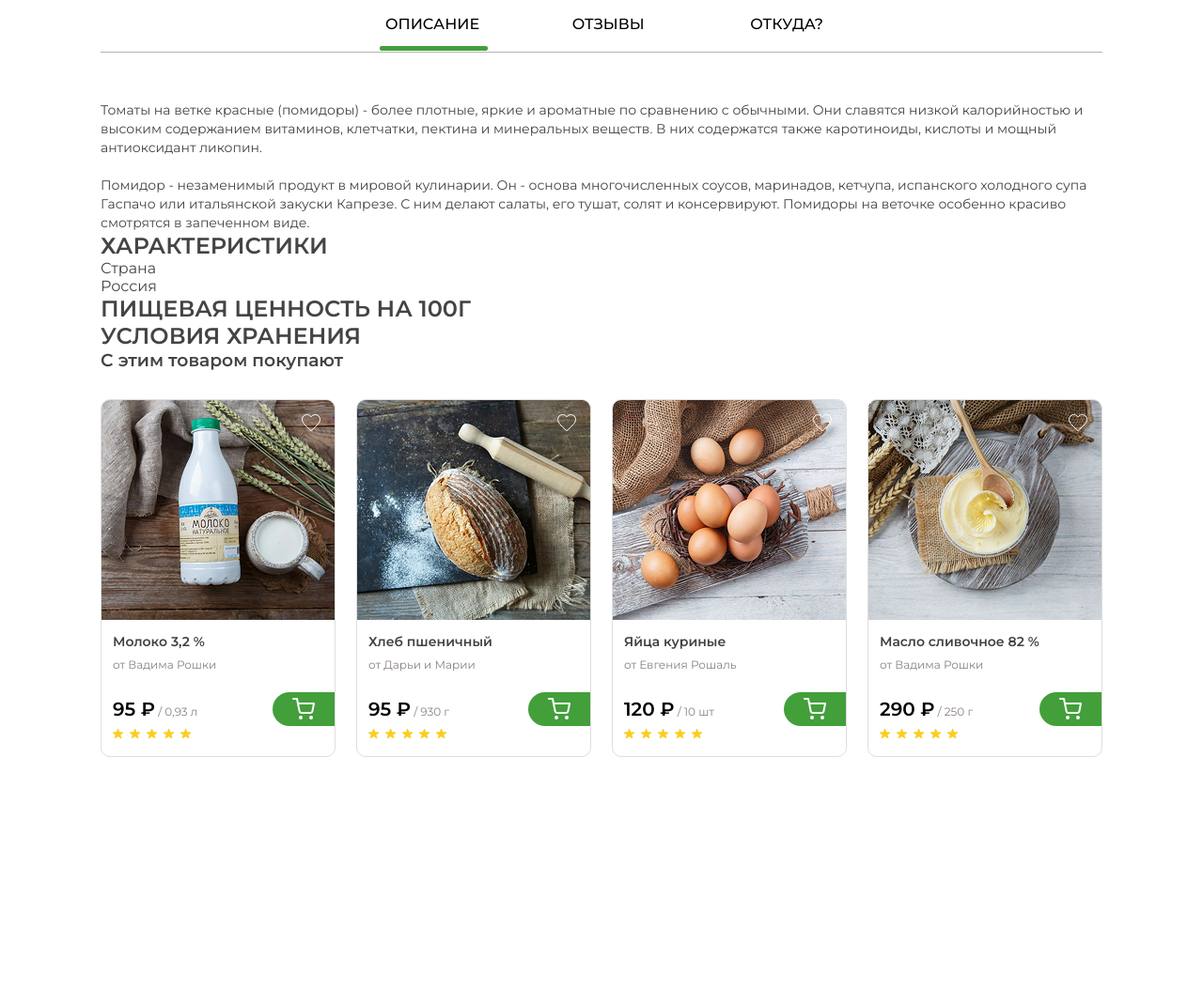
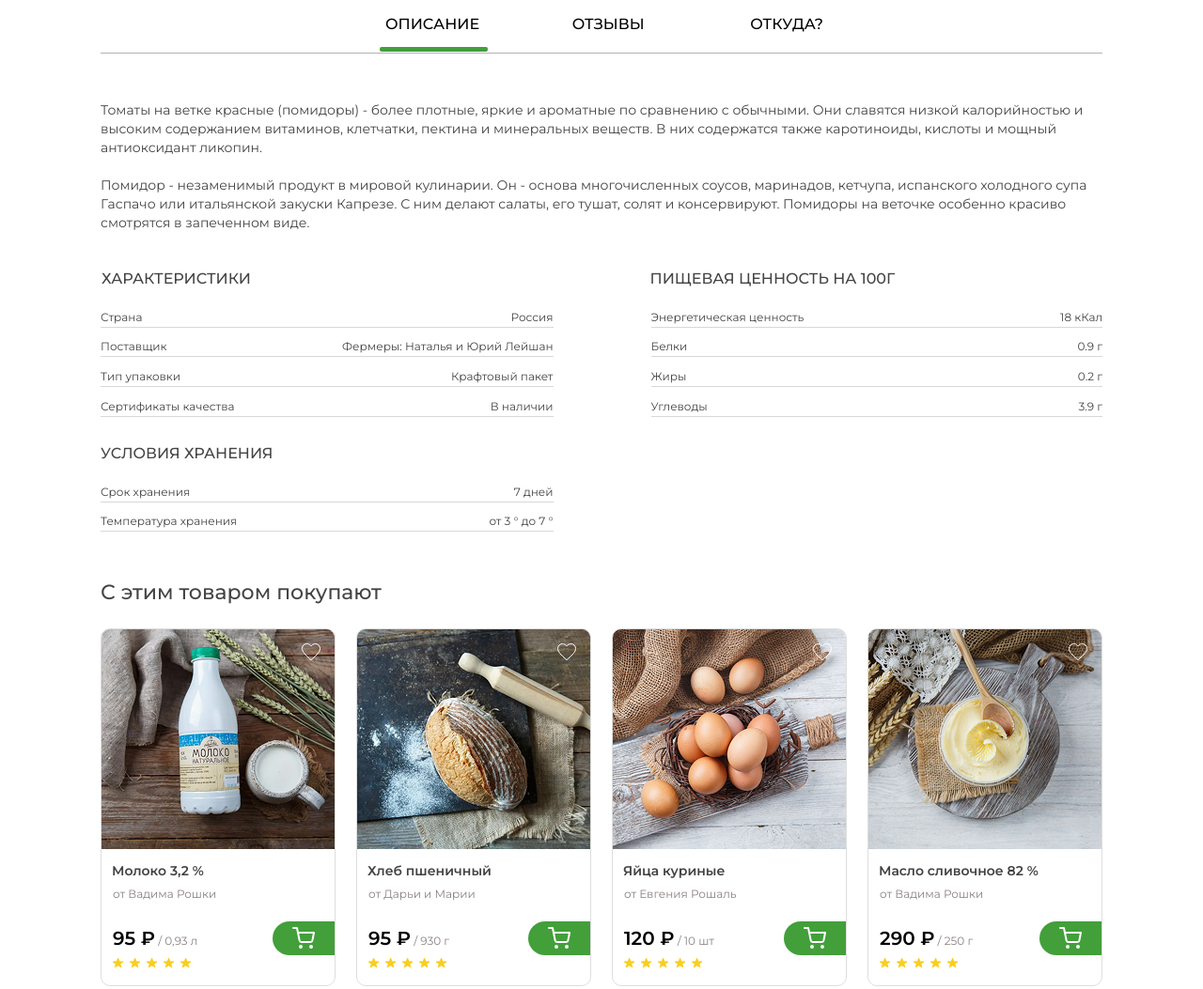
Before and after one commit to PolliSun/product-tabs, a website built with Vite: page index.html in a window 1280 px wide. Shown: the whole page at 94% size. Before the commit the page ends 822 px from the top, so only its background shows below. Built offline with nearby package versions, Linux system fonts and the light colour scheme.

Commit message:
feat: Добавлены все страницы и описаны все стили для ПК расширения

```diff
--- a/index.html
+++ b/index.html
@@ -44,19 +44,59 @@
 
           <div class="table">
             <div class="table__characteristics">
-              <h2 class="table__characteristics-title">ХАРАКТЕРИСТИКИ</h2>
-              <ul>
-                <li>
-                  <p>Страна</p>
-                  <p>Россия</p>
+              <h2 class="table__title">ХАРАКТЕРИСТИКИ</h2>
+              <ul class="table__list">
+                <li class="table__list-item">
+                  <p class="table__list-text">Страна</p>
+                  <p class="table__list-text">Россия</p>
+                </li>
+                <li class="table__list-item">
+                  <p class="table__list-text">Поставщик</p>
+                  <p class="table__list-text">Фермеры: Наталья и Юрий Лейшан</p>
+                </li>
+                <li class="table__list-item">
+                  <p class="table__list-text">Тип упаковки</p>
+                  <p class="table__list-text">Крафтовый пакет</p>
+                </li>
+                <li class="table__list-item">
+                  <p class="table__list-text">Сертификаты качества</p>
+                  <p class="table__list-text">В наличии</p>
                 </li>
               </ul>
             </div>
             <div class="table__nutritional">
               <h2 class="table__title">ПИЩЕВАЯ ЦЕННОСТЬ НА 100Г</h2>
+              <ul class="table__list">
+                <li class="table__list-item">
+                  <p class="table__list-text">Энергетическая ценность</p>
+                  <p class="table__list-text">18 кКал</p>
+                </li>
+                <li class="table__list-item">
+                  <p class="table__list-text">Белки</p>
+                  <p class="table__list-text">0.9 г</p>
+                </li>
+                <li class="table__list-item">
+                  <p class="table__list-text">Жиры</p>
+                  <p class="table__list-text">0.2 г</p>
+                </li>
+                <li class="table__list-item">
+                  <p class="table__list-text">Углеводы</p>
+                  <p class="table__list-text">3.9 г</p>
+                </li>
+              </ul>
             </div>
             <div class="table__storage">
               <h2 class="table__title">УСЛОВИЯ ХРАНЕНИЯ</h2>
+              <ul class="table__list">
+                <li class="table__list-item">
+                  <p class="table__list-text">Срок хранения</p>
+                  <p class="table__list-text">7 дней</p>
+                </li>
+                <li class="table__list-item">
+                  <p class="table__list-text">Температура хранения</p>
+                  <p class="table__list-text">от 3 ° до 7 °</p>
+                </li>
+              </ul>
             </div>
           </div>
 
--- a/src/blocks/card/__name/card__name.css
+++ b/src/blocks/card/__name/card__name.css
@@ -3,4 +3,5 @@
   font-size: 14px;
   line-height: 18px;
   color: #424141;
+  margin-left: -1px;
 }
--- a/src/blocks/cards/__title/cards__title.css
+++ b/src/blocks/cards/__title/cards__title.css
@@ -1,3 +1,6 @@
 .cards__title {
-    margin-bottom: 30px;
+    margin-bottom: 28px;
+    font-weight: 500;
+    font-size: 22px;
+    line-height: 20px;
 }
--- a/src/blocks/description/__content/description__content.css
+++ b/src/blocks/description/__content/description__content.css
@@ -0,0 +1,3 @@
+.description__content {
+  margin-top: 50px;
+}
--- a/src/blocks/description/description.css
+++ b/src/blocks/description/description.css
@@ -1,5 +1,2 @@
 @import url('./__info/description__info.css');
-
-.description {
-    margin-top: 51px;
-}
+@import url('./__content/description__content.css');
--- a/src/blocks/header/header.css
+++ b/src/blocks/header/header.css
@@ -1,3 +1,3 @@
 .header {
-  border-bottom: 0.5px solid #b2b2b2;
+  border-bottom: 0.5px solid rgba(178, 178, 178, 1);
 }
--- a/src/blocks/origin/__actions/origin__actions.css
+++ b/src/blocks/origin/__actions/origin__actions.css
@@ -9,7 +9,7 @@
   font-weight: 500;
   font-size: 14px;
   line-height: 20px;
-  padding: 10px 0;
+  padding: 9px 0;
   border-radius: 5px;
   width: 100%;
   display: flex;
--- a/src/blocks/origin/__content/origin__content.css
+++ b/src/blocks/origin/__content/origin__content.css
@@ -1,5 +1,5 @@
 .origin__content {
     display: flex;
-    margin-top: 49px;
+    margin-top: 48px;
     justify-content: space-between;
 }
--- a/src/blocks/origin/__image/origin__image.css
+++ b/src/blocks/origin/__image/origin__image.css
@@ -2,7 +2,7 @@
   width: 376px;
   height: 267px;
   border-radius: 5px;
-  margin-bottom: 25px;
+  margin-bottom: 26px;
   object-fit: cover;
   object-position: top;
 }
--- a/src/blocks/reviews/__button/reviews__button.css
+++ b/src/blocks/reviews/__button/reviews__button.css
@@ -1,5 +1,5 @@
 .reviews__button {
-  margin-top: 33px;
+  margin-top: 34px;
   padding: 10px 18px;
   background-color: #429f3a;
   color: #fff;
--- a/src/blocks/reviews/__content/reviews__content.css
+++ b/src/blocks/reviews/__content/reviews__content.css
@@ -2,5 +2,5 @@
     display: flex;
     flex-direction: column;
     width: 50%;
-    margin-top: 53px;
+    margin-top: 52px;
 }
--- /dev/null
+++ b/src/blocks/table/__characteristics/table__characteristics.css
@@ -0,0 +1,3 @@
+.table__characteristics .table__title {
+    margin-left: 1px;
+}
--- /dev/null
+++ b/src/blocks/table/__list/table__list.css
@@ -0,0 +1,22 @@
+.table__list {
+  display: flex;
+  flex-direction: column;
+  gap: 10px;
+}
+
+.table__list-item {
+  display: flex;
+  justify-content: space-between;
+  border-bottom: 0.5px solid rgba(178, 178, 178, 0.5);
+}
+
+.table__list-item:nth-of-type(2),
+.table__list-item:nth-of-type(3) {
+  margin-bottom: 1px;
+}
+
+.table__list-text {
+  font-size: 12px;
+  font-weight: normal;
+  line-height: 20px;
+}
--- /dev/null
+++ b/src/blocks/table/__nutritional/table__nutritional.css
@@ -0,0 +1,3 @@
+.table__nutritional .table__list {
+    margin-left: 1px;
+}
--- /dev/null
+++ b/src/blocks/table/__title/table__title.css
@@ -0,0 +1,6 @@
+.table__title {
+    font-size: 16px;
+    font-weight: 500;
+    line-height: 20px;
+    margin-bottom: 21px;
+}
--- /dev/null
+++ b/src/blocks/table/table.css
@@ -0,0 +1,13 @@
+@import url('./__characteristics/table__characteristics.css');
+@import url('./__list/table__list.css');
+@import url('./__title/table__title.css');
+@import url('./__nutritional/table__nutritional.css');
+
+.table {
+    display: grid;
+    grid-template-columns: repeat(2, 1fr);
+    column-gap: 103px;
+    row-gap: 29px;
+    margin-top: 40px;
+    margin-bottom: 54px;
+}
--- a/src/blocks/tabs/__button/tabs__button.css
+++ b/src/blocks/tabs/__button/tabs__button.css
@@ -3,7 +3,7 @@
   font-weight: 500;
   line-height: 20px;
   text-transform: uppercase;
-  padding-bottom: 19px;
+  padding-bottom: 20px;
   position: relative;
   display: flex;
   justify-content: center;
--- a/src/style.css
+++ b/src/style.css
@@ -7,6 +7,7 @@
 @import url('../src/blocks/reviews/reviews.css');
 @import url('../src/blocks/description/description.css');
 @import url('../src/blocks/origin/origin.css');
+@import url('../src/blocks/table/table.css');
 
 :root {
   --primary-color: #444444;
```
